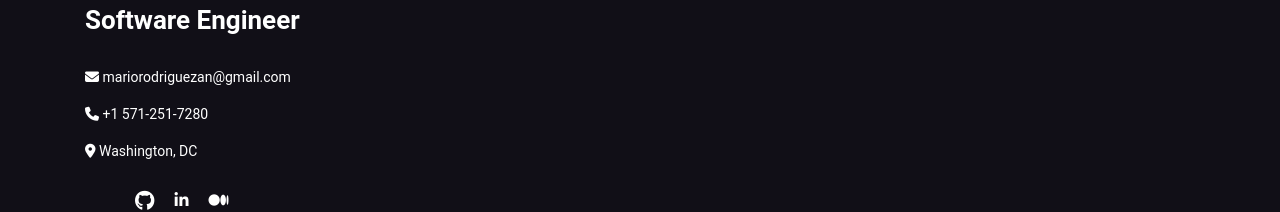
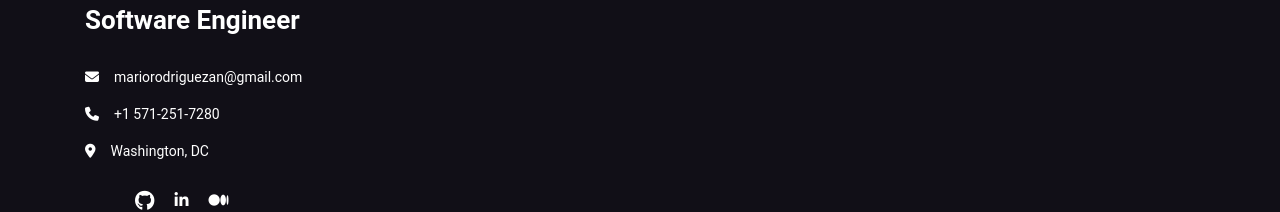
Before and after one commit to MarioR9/PortfolioV3, a React (Create React App) app: page / in a window 1280 px wide. Shown: the part 214-426 px from the top of the page. Built offline with nearby package versions, Linux system fonts and the light colour scheme.

Commit message:
basic details added to hom

```diff
--- a/src/components/Home.jsx
+++ b/src/components/Home.jsx
@@ -19,15 +19,15 @@ const Home = () => {
                     <h4>Software Engineer</h4>
                     </div>
                     <div className='home__details'>
-                      <li><p><i class="fas fa-envelope"></i> {details.email}</p></li>
-                      <li><p><i class="fa fa-phone"></i> {details.phone}</p></li>
-                      <li><p><i class="fa fa-map-marker"></i>  {details.location}</p></li>
+                      <li><p><i className="fas fa-envelope"></i>{details.email}</p></li>
+                      <li><p><i className="fa fa-phone"></i>{details.phone}</p></li>
+                      <li><p><i className="fa fa-map-marker"></i>{details.location}</p></li>
                     </div>
                     <div >
                         <ul className='home__social'>
-                            <li><a href='https://github.com/MarioR9'><i class="fab fa-github fa-lg"></i></a></li>
-                            <li><a href='https://www.linkedin.com/in/mario-rodriguezan/'><i class="fab fa-linkedin-in"></i></a></li>
-                            <li><a href='https://medium.com/@mariorodriguezan'><i class="fab fa-medium-m"></i></a></li>
+                            <li><a href='https://github.com/MarioR9'><i className="fab fa-github fa-lg"></i></a></li>
+                            <li><a href='https://www.linkedin.com/in/mario-rodriguezan/'><i className="fab fa-linkedin-in"></i></a></li>
+                            <li><a href='https://medium.com/@mariorodriguezan'><i className="fab fa-medium-m"></i></a></li>
                         </ul>
                     </div>
                     </div>
--- a/src/css/Home.css
+++ b/src/css/Home.css
@@ -89,3 +89,12 @@
     color:#0bceaf;
     transition: 0.5s;
 }
+.fa-envelope {
+    padding-right: 15px;
+}
+.fa-phone {
+    padding-right: 15px;
+}
+.fa-map-marker {
+    padding-right: 15px;
+}
```
